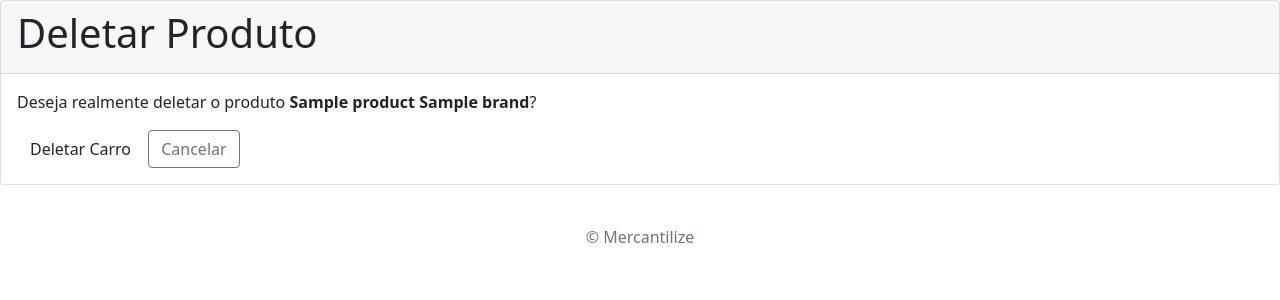
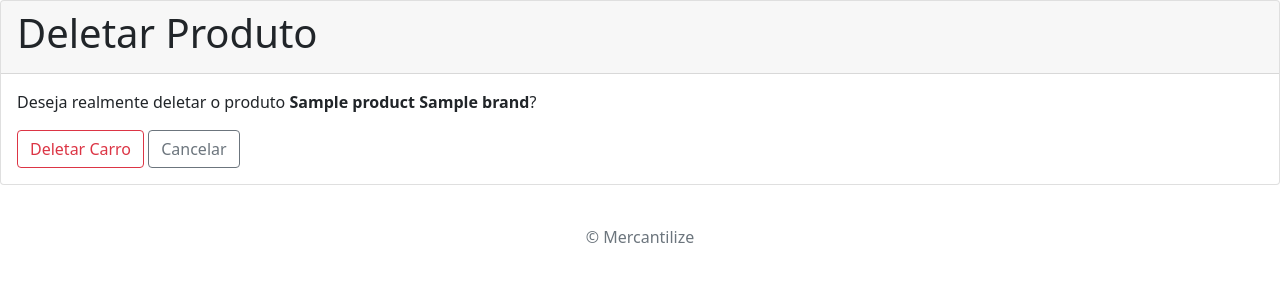
Before and after one commit to Lucas-Espindola-dev/Mercantil, a Django app: page /product/1/delete/ in a window 1280 px wide. Shown: the part 56-356 px from the top of the page. Run offline with Django 4.2, Linux system fonts and the light colour scheme; a user stored in the database is signed in; tables that the repository leaves empty hold one stand-in row (values such as "Sample post").

Commit message:
Correcting class

```diff
--- a/products/templates/product_delete.html
+++ b/products/templates/product_delete.html
@@ -10,7 +10,7 @@
             <form method="post">
                 {% csrf_token %}
                 <div class="buttons-container">
-                    <button type="submit" class="btn btn-outliine-danger">Deletar Carro</button>
+                    <button type="submit" class="btn btn-outline-danger">Deletar Carro</button>
                     <a href="{% url 'products:product_update' pk=object.pk %}" class="btn btn-outline-secondary">Cancelar</a>
                 </div>
             </form>
```
